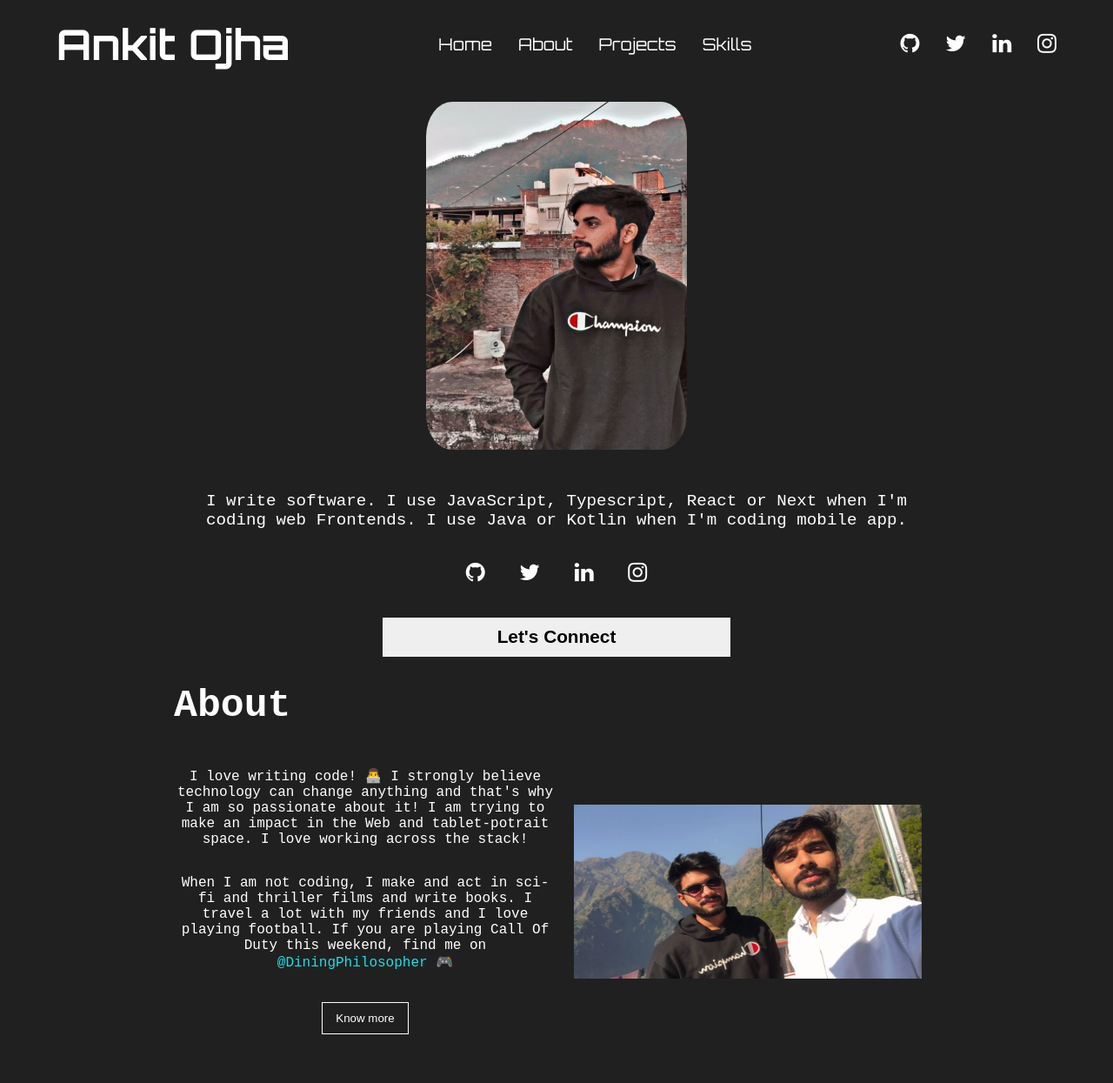
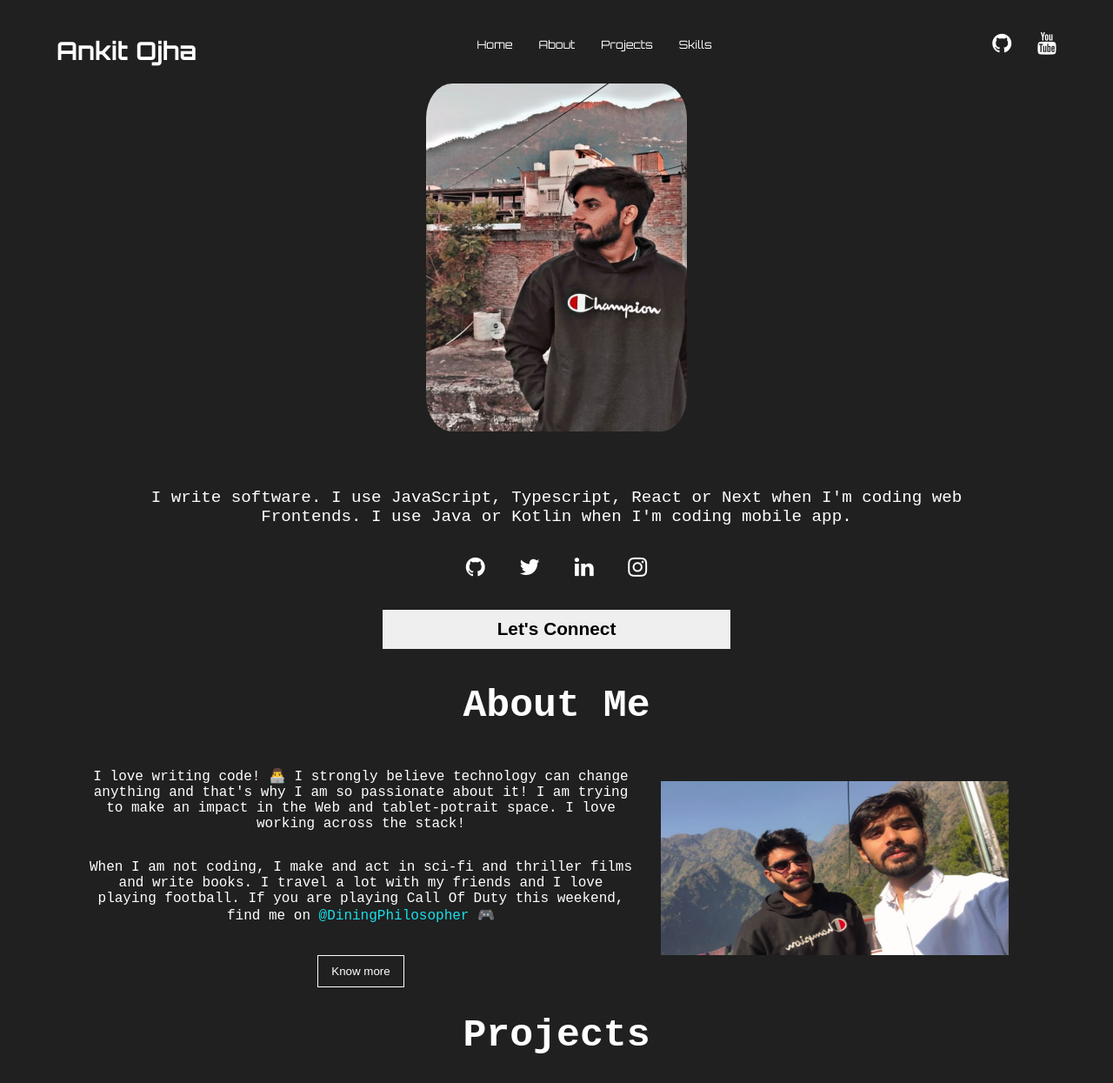
Before and after one commit to ankitojha07/dark_coders_portfolio, a plain HTML site: page index.html in a window 1280 px wide. Shown: the whole page at 87% size. Before the commit the page ends 1189 px from the top, so only its background shows below. Drawn offline with Linux system fonts and the light colour scheme; a web font is replaced by a local one.

Commit message:
about us section done

```diff
--- a/css/style.css
+++ b/css/style.css
@@ -90,7 +90,7 @@ a{
 /* section start  */
 .hero-section{
     height: 80vh;
-    margin-top: 20px;
+    margin-top: 50px;
     display: flex;
     flex-direction: column;
     justify-content: space-around;
@@ -126,7 +126,7 @@ a{
 
 /* About section start here  */
 .about{
-    margin-top: 30px;
+    margin-top: 50px;
 }
 .content-left-right{
     display: flex;
@@ -137,6 +137,7 @@ a{
 .title-section{
     font-size: 2.8rem;
     font-weight: 800;
+    text-align: center;
 }
 
 .left-text{
@@ -149,7 +150,8 @@ a{
 /* images properties  */
 
 .img-landscape{
-    padding: 20px;
+    padding-left: 30px ;
+    padding-right: 20px;
     height: 200px;
     width: 400px;
 
@@ -195,15 +197,19 @@ p{
 
 
 /* responsive design  */
-@media screen and (max-width: 1050px) {
+@media screen and (max-width: 1350px) {
+    .navbar{
+        display: flex;
+        flex-direction: row;
+    }
+    .hero-section{
+        margin-top: 0;
+    }
     .section-content{
         margin-left: 100px;
         margin-right: 100px;
     }
-    .navbar{
-        display: flex;
-        flex-direction: column;
-    }
+
     .logo{
         text-align: center;
         align-items: center;
@@ -215,9 +221,7 @@ p{
     .nav-menu a{
         font-size: 0.8rem;
     }
-    .social-icons{
-        visibility: hidden;
-    }
+
 
     .hero-section{
         height: 100%;
@@ -243,6 +247,13 @@ p{
 
 
 @media screen and (max-width:950px) {
+    .navbar{
+        display: flex;
+        flex-direction: column;
+    }
+    .social-icons{
+        visibility: hidden;
+    }
     .section-content{
         margin-left: 50px;
         margin-right: 50px;
--- a/index.html
+++ b/index.html
@@ -33,10 +33,16 @@
         <a href="#">Skills</a>
       </div>
       <div class="social-icons justify-center">
-        <a href="#" class="fa fa-github"></a>
-        <a href="#" class="fa fa-twitter"></a>
-        <a href="#" class="fa fa-linkedin"></a>
-        <a href="#" class="fa fa-instagram"></a>
+        <a
+          href="https://github.com/ankitojha07"
+          target="_blank"
+          class="fa fa-github"
+        ></a>
+        <a
+          href="https://www.youtube.com/@codeforcoffeee"
+          target="_blank"
+          class="fa fa-youtube"
+        ></a>
       </div>
     </nav>
 
@@ -74,9 +80,9 @@
       <button class="btn-connect">Let's Connect</button>
     </div>
 
-    <!-- section 2 start here  -->
+    <!-- About section start here  -->
     <div class="section-content about">
-      <h1 class="title-section">About</h1>
+      <h1 class="title-section">About Me</h1>
       <div class="content-left-right">
         <div class="left-text">
           <p>
@@ -105,5 +111,10 @@
         </div>
       </div>
     </div>
+
+    <!-- Projects section start here  -->
+    <div class="section-content projects">
+      <h1 class="title-section">Projects</h1>
+    </div>
   </body>
 </html>
```
